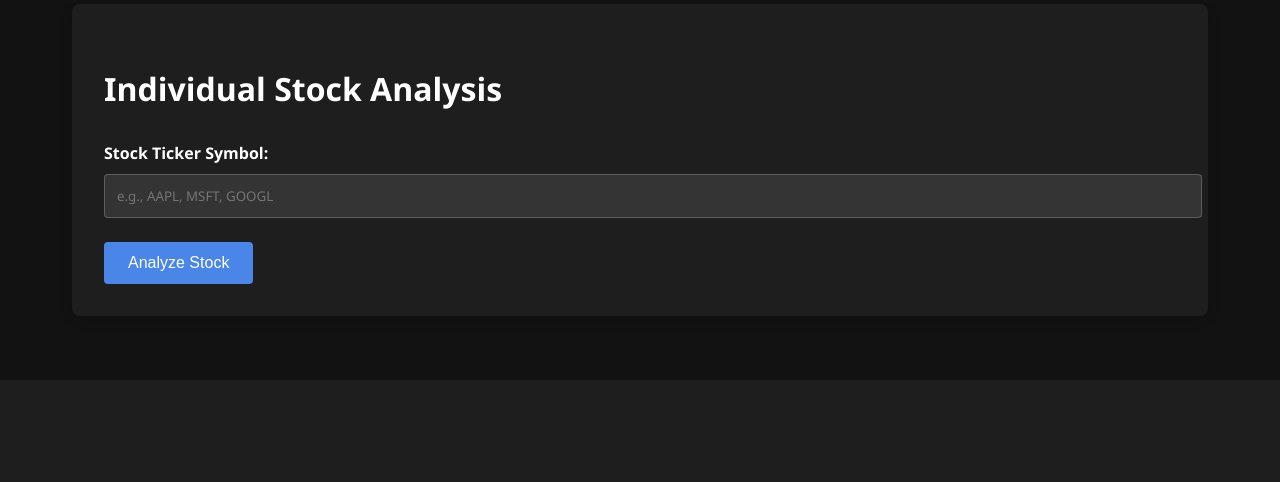
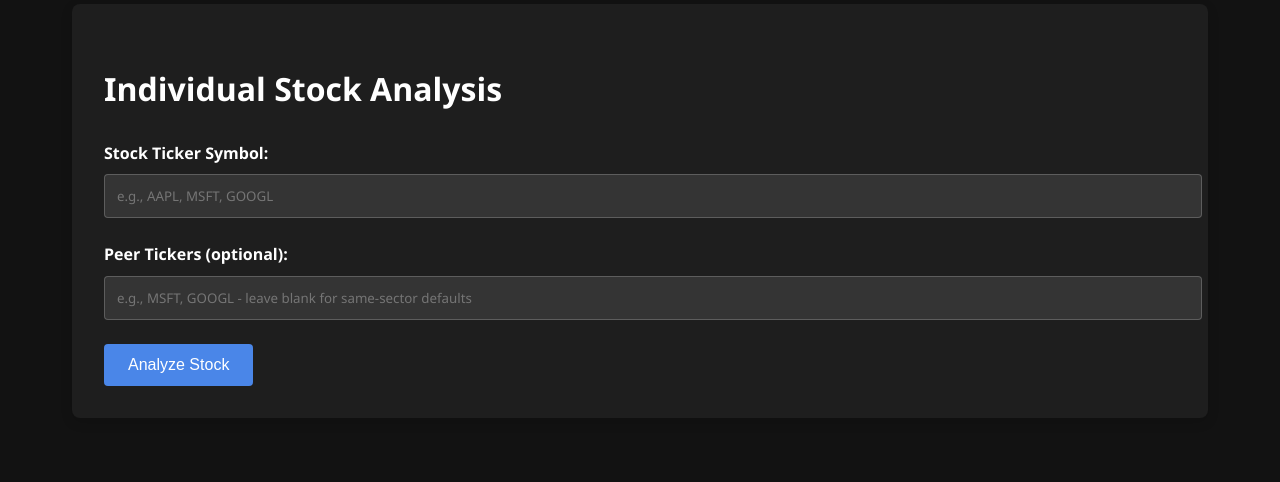
Before and after one commit to marvinwong12/Portfolio-Optimization-Application, a Flask app: page / in a window 1280 px wide. Shown: the part 1263-1745 px from the top of the page. Before the commit the page ends 1594 px from the top, so only its background shows below. Run offline with Flask 3, Linux system fonts and the light colour scheme; the visitor is signed in with stand-in values (Sample User, id 1); data that the repository does not hold is empty.

Commit message:
Implement peer valuation comparison on the stock analysis page
Fetch peers concurrently (same-sector defaults or user-supplied tickers),
add peer median and %-vs-median columns, and wire relative_valuation into
comprehensive_analysis, which previously never populated it.

Co-Authored-By: Claude Sonnet 5 <noreply@anthropic.com>

```diff
--- a/portfolio_optimizer/routes.py
+++ b/portfolio_optimizer/routes.py
@@ -1,5 +1,6 @@
 """Flask routes for the portfolio optimization app."""
 import json
+import re
 from datetime import datetime, timedelta
 
 import numpy as np
@@ -486,6 +487,24 @@ def update(id):
         return render_template('update.html', portfolio=portfolio)
 
 
+MAX_PEERS = 5
+_PEER_PATTERN = re.compile(r'^[A-Z0-9.\-]{1,10}$')
+
+
+def _parse_peers(raw, own_symbol):
+    """Comma/space-separated peer tickers -> cleaned list (max MAX_PEERS,
+    de-duplicated, own symbol removed). Blank input returns None, meaning
+    'use same-sector defaults'."""
+    tokens = [t.strip().upper() for t in re.split(r'[,\s]+', raw or '') if t.strip()]
+    if not tokens:
+        return None
+    peers = []
+    for token in tokens:
+        if _PEER_PATTERN.match(token) and token != own_symbol and token not in peers:
+            peers.append(token)
+    return peers[:MAX_PEERS]
+
+
 @bp.route('/analyze_stock', methods=['POST'])
 @login_required
 def analyze_stock():
@@ -500,7 +519,8 @@ def analyze_stock():
     try:
         # Perform comprehensive analysis
         analyzer = StockAnalysis(ticker_symbol)
-        analysis_results = analyzer.comprehensive_analysis()
+        analysis_results = analyzer.comprehensive_analysis(
+            peers=_parse_peers(request.form.get('peers', ''), ticker_symbol))
 
         return render_template('stock_analysis.html',
                              analysis=analysis_results,
--- a/portfolio_optimizer/stock_analysis.py
+++ b/portfolio_optimizer/stock_analysis.py
@@ -1,9 +1,26 @@
 """Single-stock fundamental/technical analysis using yFinance data."""
+from concurrent.futures import ThreadPoolExecutor
 from datetime import datetime
 import numpy as np
 import yfinance as yf
 
 from .cache import price_cache
+
+
+# Same-sector large caps used when the user does not name peers (Yahoo sector labels).
+SECTOR_PEERS = {
+    'Technology': ['AAPL', 'MSFT', 'NVDA', 'AVGO', 'ORCL', 'CRM'],
+    'Communication Services': ['GOOGL', 'META', 'NFLX', 'DIS', 'T', 'VZ'],
+    'Consumer Cyclical': ['AMZN', 'TSLA', 'HD', 'MCD', 'NKE', 'LOW'],
+    'Consumer Defensive': ['WMT', 'PG', 'KO', 'PEP', 'COST', 'PM'],
+    'Financial Services': ['JPM', 'BAC', 'WFC', 'GS', 'MS', 'V'],
+    'Healthcare': ['LLY', 'JNJ', 'UNH', 'MRK', 'ABBV', 'PFE'],
+    'Industrials': ['GE', 'CAT', 'RTX', 'HON', 'UPS', 'BA'],
+    'Energy': ['XOM', 'CVX', 'COP', 'SLB', 'EOG', 'OXY'],
+    'Utilities': ['NEE', 'DUK', 'SO', 'D', 'AEP', 'SRE'],
+    'Real Estate': ['PLD', 'AMT', 'EQIX', 'SPG', 'O', 'WELL'],
+    'Basic Materials': ['LIN', 'SHW', 'FCX', 'NEM', 'APD', 'ECL'],
+}
 
 
 class StockAnalysis:
@@ -235,26 +252,45 @@ class StockAnalysis:
 
         return None
 
+    def default_peers(self, count=4):
+        """Large-cap peers from the same sector, excluding this stock. Yahoo
+        Finance has no peer-lookup endpoint, so this uses a small curated map."""
+        candidates = SECTOR_PEERS.get(self.info.get('sector'), [])
+        return [t for t in candidates if t != self.symbol.upper()][:count]
+
     def relative_valuation(self, comparable_tickers):
-        """Compare valuation with peer companies."""
+        """Compare valuation multiples with peer companies. Peers are fetched
+        concurrently; a peer that fails becomes an error marker rather than
+        breaking the comparison. Includes the median of the peers that loaded."""
         base_metrics = self.calculate_valuation_ratios()
-        peer_metrics = {}
 
-        for peer in comparable_tickers:
+        def fetch_peer(peer):
             try:
-                peer_analysis = StockAnalysis(peer)
-                peer_metrics[peer] = peer_analysis.calculate_valuation_ratios()
+                return StockAnalysis(peer).calculate_valuation_ratios()
             except Exception as e:
                 print(f"Error fetching data for peer {peer}: {e}")
-                peer_metrics[peer] = "Error fetching data"
+                return "Error fetching data"
+
+        peers = list(comparable_tickers)
+        with ThreadPoolExecutor(max_workers=max(1, min(len(peers), 5))) as pool:
+            peer_metrics = dict(zip(peers, pool.map(fetch_peer, peers)))
+
+        loaded = [m for m in peer_metrics.values() if isinstance(m, dict)]
+        peer_median = {}
+        for metric in base_metrics:
+            values = [m[metric] for m in loaded
+                      if isinstance(m.get(metric), (int, float)) and not isinstance(m.get(metric), bool)]
+            peer_median[metric] = float(np.median(values)) if values else None
 
         return {
             'base_company': base_metrics,
-            'peers': peer_metrics
+            'peers': peer_metrics,
+            'peer_median': peer_median,
         }
 
-    def comprehensive_analysis(self):
-        """Perform comprehensive analysis of the stock."""
+    def comprehensive_analysis(self, peers=None):
+        """Perform comprehensive analysis of the stock. `peers` is a list of
+        comparable tickers; None picks same-sector defaults, [] skips the comparison."""
         self.fetch_data()
 
         self.analysis_results = {
@@ -280,4 +316,9 @@ class StockAnalysis:
             }
         }
 
+        if peers is None:
+            peers = self.default_peers()
+        if peers:
+            self.analysis_results['relative_valuation'] = self.relative_valuation(peers)
+
         return self.analysis_results
--- a/templates/index.html
+++ b/templates/index.html
@@ -318,6 +318,11 @@
                 <input type="text" name="ticker_symbol" id="ticker_symbol" required
                     placeholder="e.g., AAPL, MSFT, GOOGL">
             </div>
+            <div class="form-group">
+                <label for="peers">Peer Tickers (optional):</label>
+                <input type="text" name="peers" id="peers"
+                    placeholder="e.g., MSFT, GOOGL - leave blank for same-sector defaults">
+            </div>
 
             <input type="submit" value="Analyze Stock">
         </form>
```
Also changed, not shown: templates/stock_analysis.html (+21 -12 lines), tests/test_peer_parsing.py (added, +19 -0 lines), tests/test_stock_analysis.py (+49 -0 lines).
